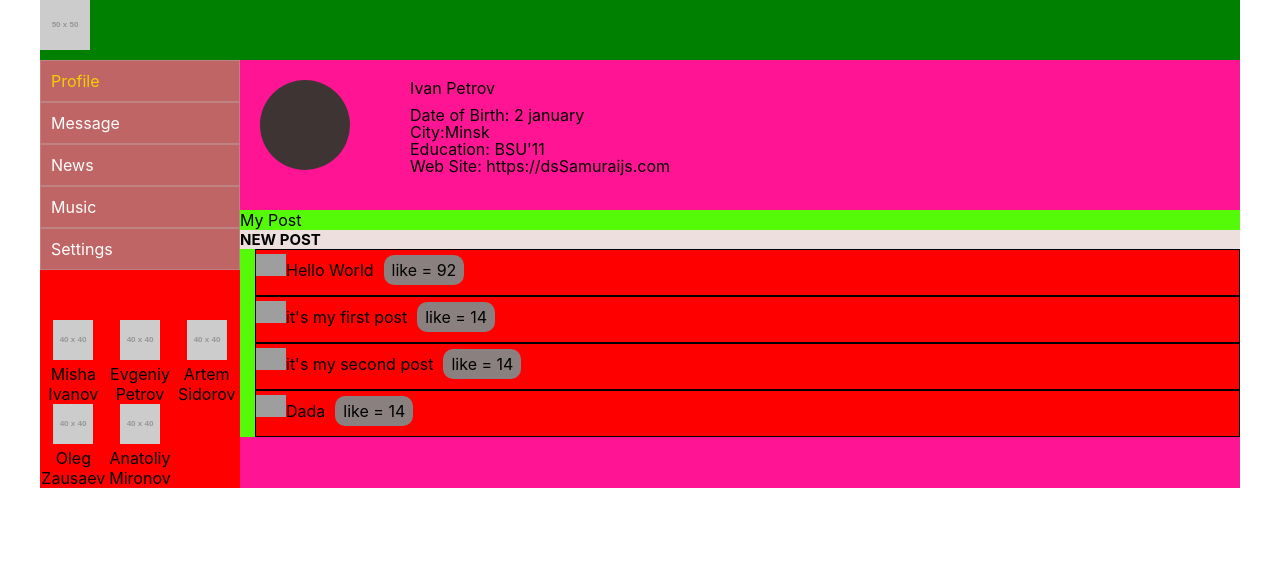
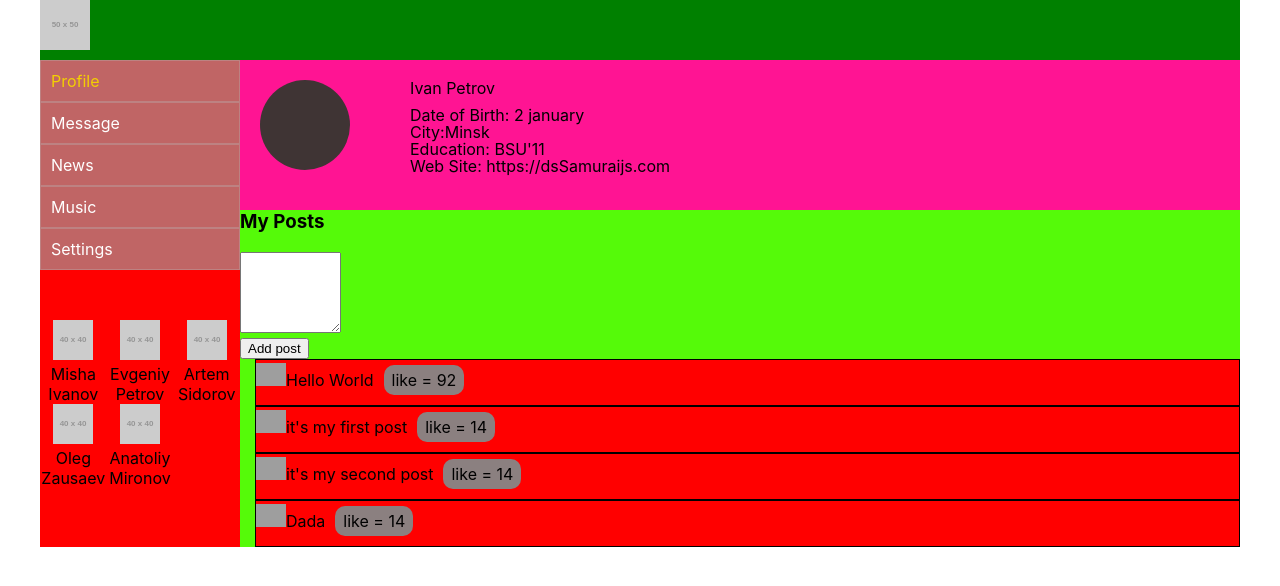
Before and after one commit to TuzovArtem/React-kamasutra, a React (Create React App) app: page /profile in a window 1280 px wide. Shown: the top 586 px of the page. Built offline with nearby package versions, Linux system fonts and the light colour scheme; grey boxes are pictures that could not be loaded.

Commit message:
add: ref to onClick

```diff
--- a/src/Components/Dialogs/Dialogs.jsx
+++ b/src/Components/Dialogs/Dialogs.jsx
@@ -17,6 +17,11 @@ let messageElements = props.messagesData.map( messageEl => <Message message ={me
         <div className={s.messages}>
           {messageElements}
         </div>
+
+      <div>
+        <textarea name="" id="" cols="7" rows="2"></textarea>
+        <button>Отправить</button>
+      </div>
       </div>
     );
   }
--- a/src/Components/Profile/MyPosts/MyPost.jsx
+++ b/src/Components/Profile/MyPosts/MyPost.jsx
@@ -1,20 +1,31 @@
 
 import s from './MyPost.module.css';
 import Post from './Post/Post';
-
+import React from 'react';
 
 const MyPosts =  (props) => {
 
+  let posts = props.postData.map( p => <Post  message={p.message} likeCount={p.likeCount}/>);
+  let newPostElement = React.createRef();
 
+  function addPost(){
+    let text = newPostElement.current.value;
 
-  let posts = props.postData.map( p => <Post  message={p.message} likeCount={p.likeCount}/>);
+    console.log(text)
+  }
 
   return (
   <div className = {s.item}>
-    My Post
+    <h3>My Posts</h3>
+    <div>
+      <div>
+        <textarea name="" id="" cols="10" rows="5" ref={newPostElement}></textarea>
+      </div>
 
-    <div className = {s.big}>
-      New Post
+      <div>
+        <button onClick={ addPost }>Add post</button>
+      </div>
+
     </div>
 
     <div className={s.posts}>
```
